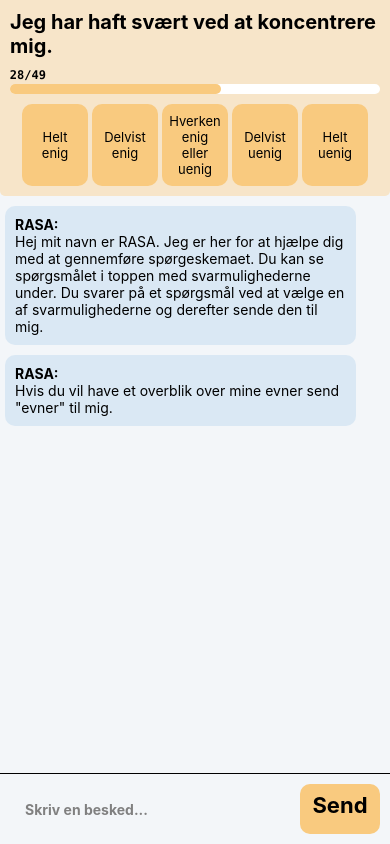
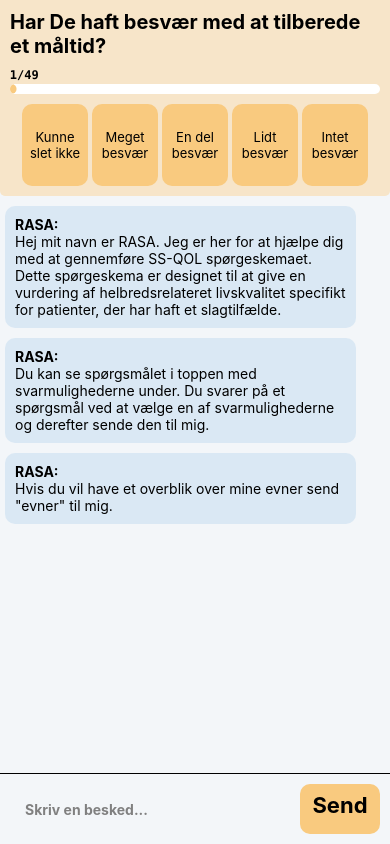
Before and after one commit to MED-Master/MED10_ReactApp, a React Native app: screen / in a window 390 px wide. Built offline with nearby package versions, Linux system fonts and the light colour scheme.

Commit message:
changed intro

```diff
--- a/App.tsx
+++ b/App.tsx
@@ -10,7 +10,8 @@ const ChatScreen = () => {
 
 
   const [messages, setMessages] = useState([
-    { author: "RASA", text: 'Hej mit navn er RASA. Jeg er her for at hjælpe dig med at gennemføre spørgeskemaet. Du kan se spørgsmålet i toppen med svarmulighederne under. Du svarer på et spørgsmål ved at vælge en af svarmulighederne og derefter sende den til mig.', me: false },
+    { author: "RASA", text: 'Hej mit navn er RASA. Jeg er her for at hjælpe dig med at gennemføre SS-QOL spørgeskemaet. Dette spørgeskema er designet til at give en vurdering af helbredsrelateret livskvalitet specifikt for patienter, der har haft et slagtilfælde.', me: false },
+    { author: "RASA", text: 'Du kan se spørgsmålet i toppen med svarmulighederne under. Du svarer på et spørgsmål ved at vælge en af svarmulighederne og derefter sende den til mig.', me: false },
     { author: "RASA", text: 'Hvis du vil have et overblik over mine evner send "evner" til mig.', me: false },
     //{ author: "RASA", text: '.', me: false },
     //{ author: "User", text: 'Hi', me: true }
@@ -100,7 +101,7 @@ const ChatScreen = () => {
     }
   }, [currentOption]);
 
-  const [progress, setProgress] = useState(28);
+  const [progress, setProgress] = useState(1);
 
   useEffect(() => {
     if (progress > 26) {
@@ -270,6 +271,7 @@ const styles = StyleSheet.create({ //design of the chat screen
     //borderRadius: 10,
     padding: DEFAULT_PADDING,
     fontWeight: 'bold',
+    color: 'black',
   },
   readOnlyField: {
     backgroundColor: '#F4B34B',
```
